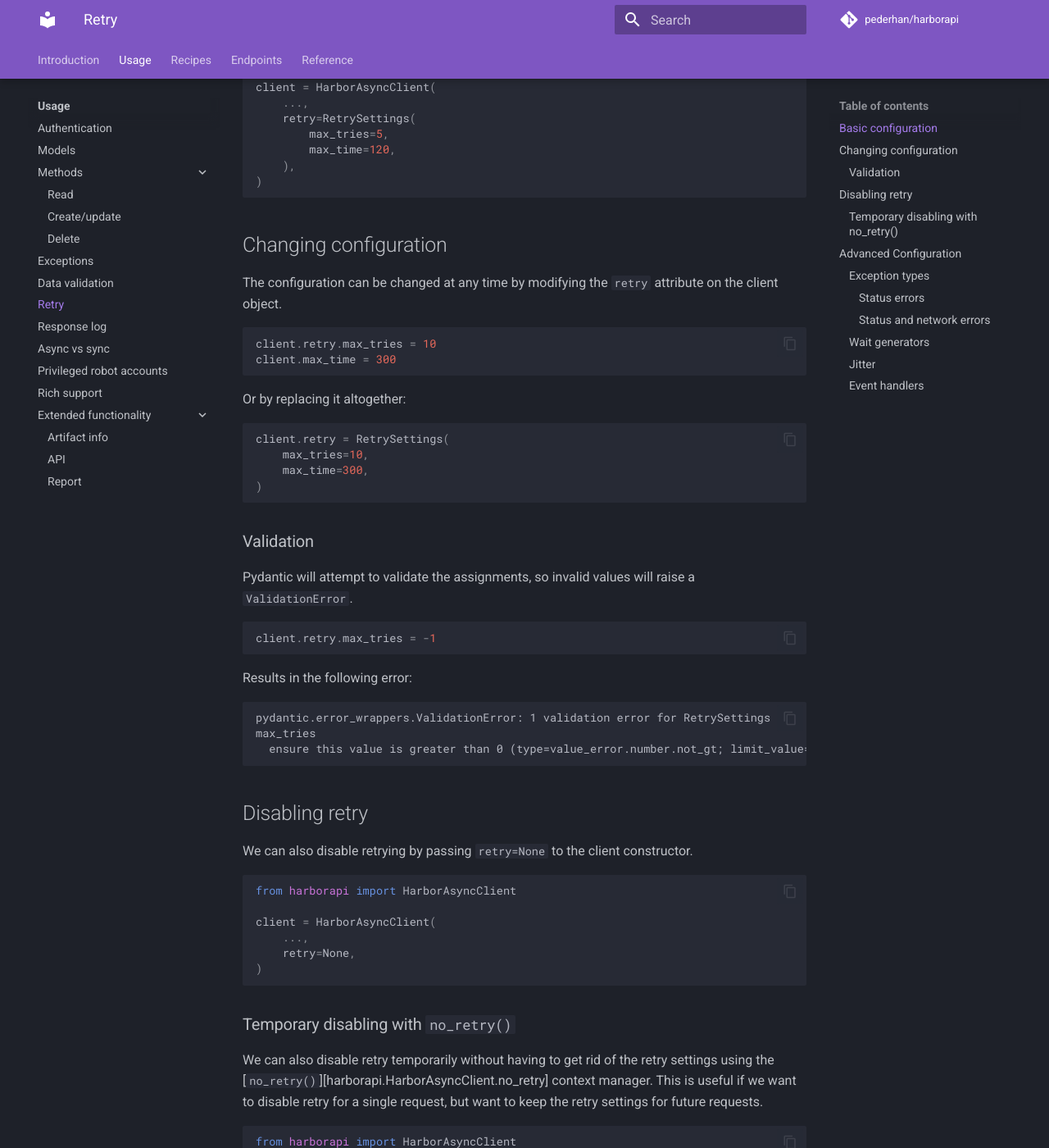
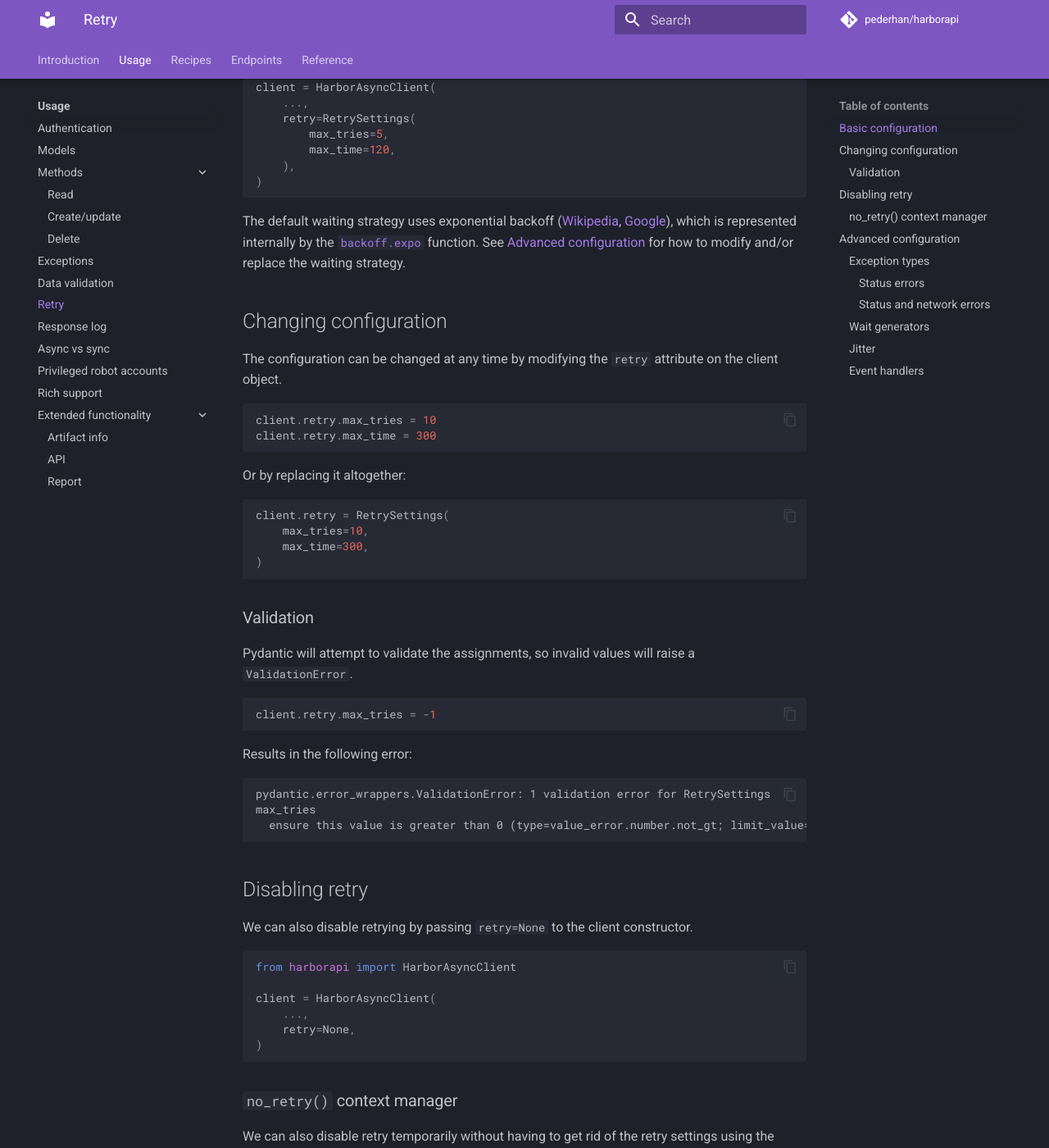
Before and after one commit to unioslo/harborapi, an MkDocs documentation site: the page built from docs/usage/retry.md, in a window 1280 px wide and 1400 px high, scrolled down 484 px. Shown: the whole window at 82% size. Built offline with MkDocs 1.6.1 and Material for MkDocs 9.7.7, drawn with Linux system fonts in a browser that asks for light colours; comment, search, counter and statistics services are not loaded; some of the changed text lies outside the part shown.

Commit message:
Docs: fix typos, improve phrasing

````diff
--- a/docs/usage/retry.md
+++ b/docs/usage/retry.md
@@ -19,6 +19,8 @@
 )
 ```
 
+The default waiting strategy uses exponential backoff ([Wikipedia](https://en.wikipedia.org/wiki/Exponential_backoff), [Google](https://cloud.google.com/iot/docs/how-tos/exponential-backoff#example_algorithm)), which is represented internally by the [`backoff.expo`](https://github.com/litl/backoff/blob/d82b23c42d7a7e2402903e71e7a7f03014a00076/backoff/_wait_gen.py#L8-L32) function. See [Advanced configuration](#advanced-configuration) for how to modify and/or replace the waiting strategy.
+
 
 ## Changing configuration
 
@@ -26,7 +28,7 @@
 
 ```py
 client.retry.max_tries = 10
-client.max_time = 300
+client.retry.max_time = 300
 ```
 
 Or by replacing it altogether:
@@ -68,7 +70,7 @@
 )
 ```
 
-### Temporary disabling with `no_retry()`
+### `no_retry()` context manager
 
 We can also disable retry temporarily without having to get rid of the retry settings using the [`no_retry()`][harborapi.HarborAsyncClient.no_retry] context manager. This is useful if we want to disable retry for a single request, but want to keep the retry settings for future requests.
 
@@ -84,7 +86,7 @@
 # retry is enabled again
 ```
 
-## Advanced Configuration
+## Advanced configuration
 
 [`RetrySettings`][harborapi.retry.RetrySettings] supports a wide range of configuration options:
 
@@ -107,7 +109,7 @@
     # Advance past initial .send() call
     yield  # type: ignore[misc]
 
-    # just add the factor to the base
+    # increment by value for each iteration
     while True:
         yield base
         base += value
@@ -126,7 +128,7 @@
 
 def on_giveup(details: Details) -> None:
     print(f"Giving up calling {details['target']} after {details['tries']} tries.")
-    # can raise here
+    # can (and should) raise here
 
 
 def on_backoff(details: Details) -> None:
@@ -143,8 +145,8 @@
         max_time=20,
         exception=(InternalServerError, MethodNotAllowed),
         wait_gen=adder,
-        base=1,  # wait_gen kwarg
-        value=2,  # wait_gen kwarg
+        base=1,  # kwarg passed to adder
+        value=2,  # kwarg passed to adder
         jitter=backoff.full_jitter,  # default jitter function
         giveup=giveup_predicate,
         on_success=on_success,
@@ -198,7 +200,7 @@
 
 The `wait_gen` field takes a [`_WaitGenerator`][backoff._typing._WaitGenerator], which is a callable that takes any number of keyword arguments and returns a generator that yields floats. The generator is used to generate the wait time between retries. The default wait generator is [`backoff.expo`](https://github.com/litl/backoff/blob/d82b23c42d7a7e2402903e71e7a7f03014a00076/backoff/_wait_gen.py#L8-L32).
 
-In the example we define the custom wait generator function `adder`, which takes the arguments `base` and `value`. These parameters both have the default value `1`. If we want to, we can override the default arguments by passing them to the `RetrySettings` constructor as keyword arguments.
+In the example, we define the custom wait generator function `adder`, which takes the arguments `base` and `value`. These parameters both have the default value `1`. If we want to, we can override the default arguments by passing them to the `RetrySettings` constructor as keyword arguments.
 
 Any extra keyword arguments passed to the `RetrySettings` constructor will in turn be passed to the wait generator function:
 
````
Also changed, not shown: docs/usage/methods/create-update.md (+3 -3 lines).
